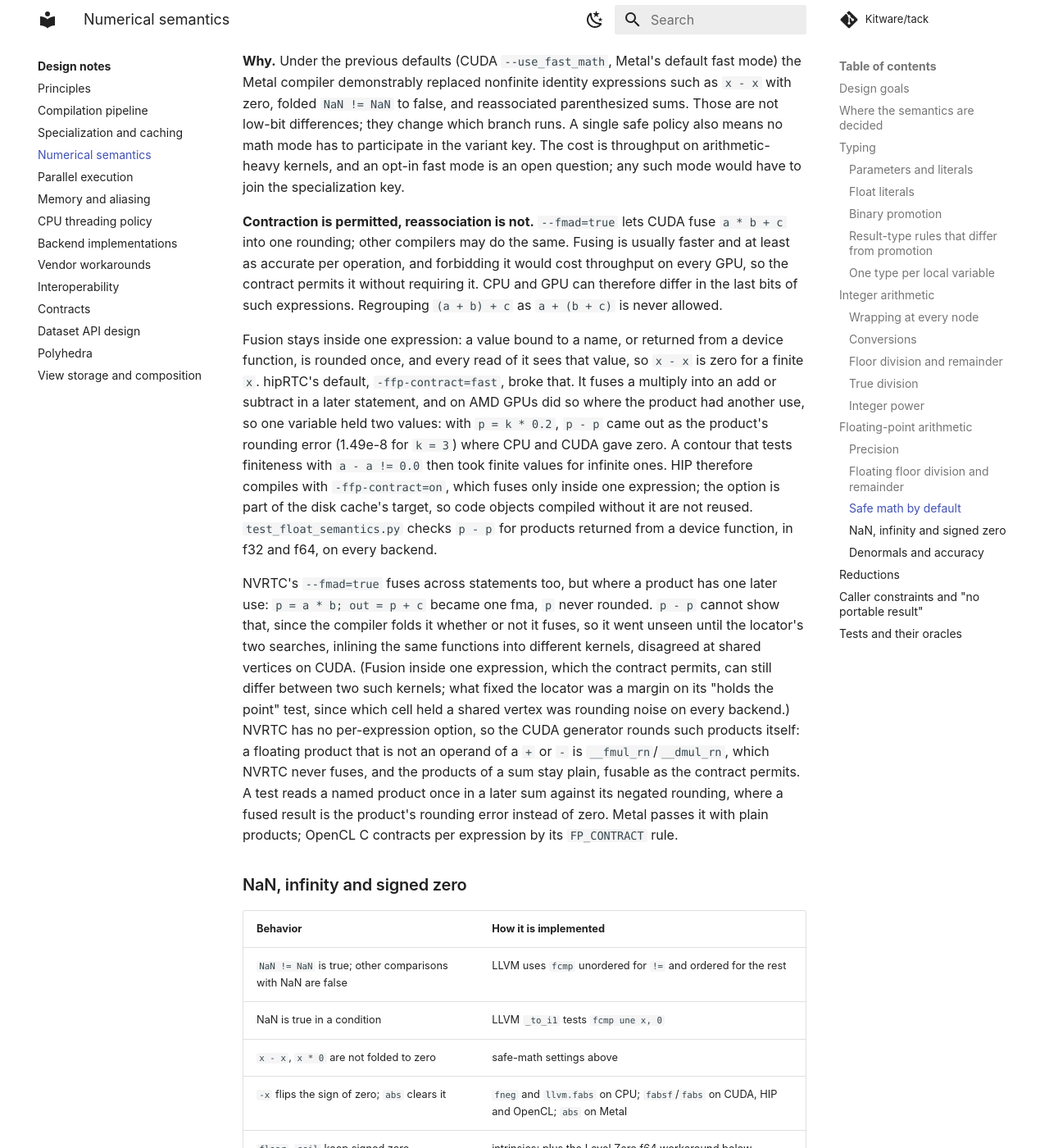
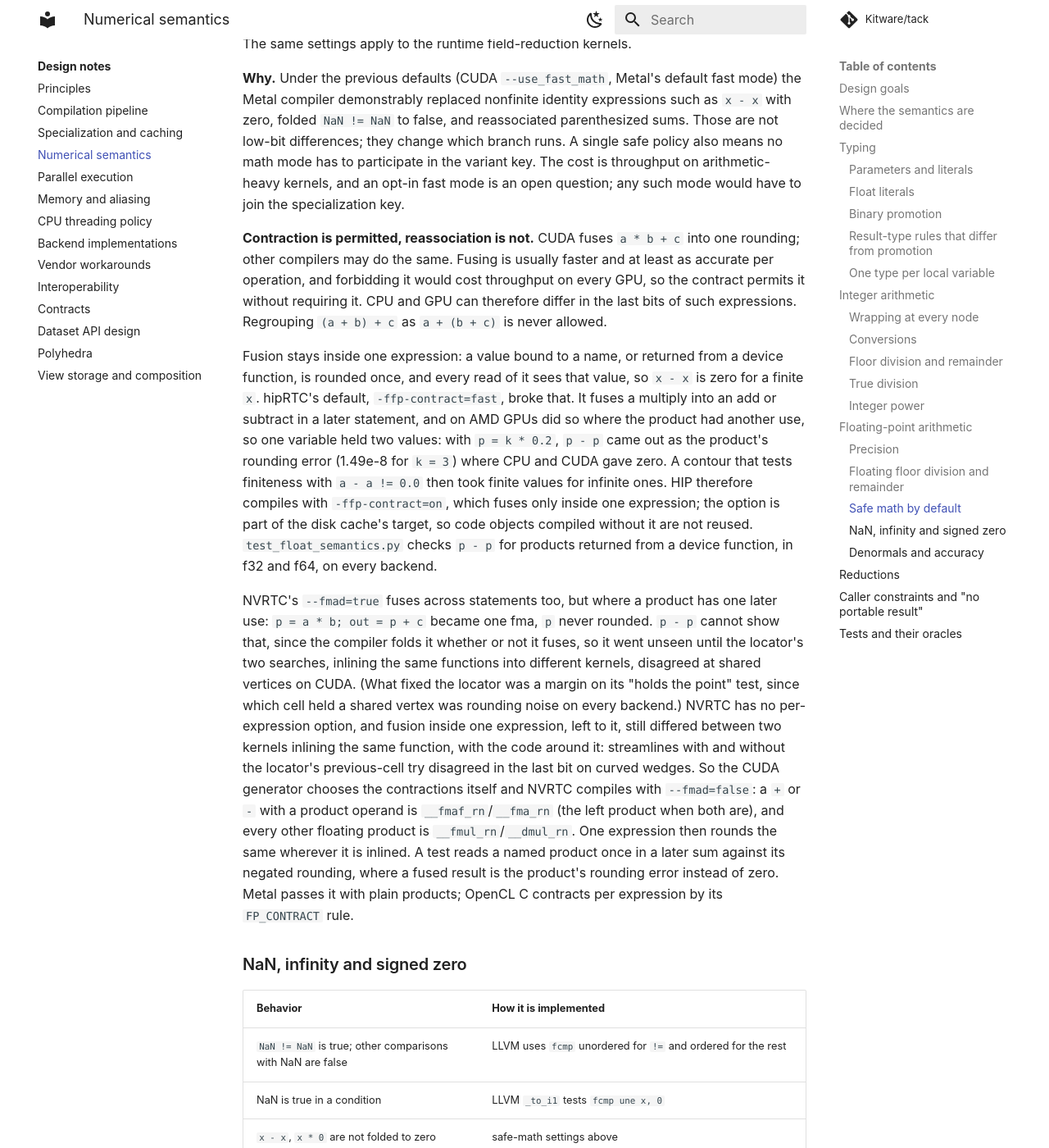
Before and after one commit to berkgeveci/tack, an MkDocs documentation site: the page built from docs/design/numerical-semantics.md, in a window 1280 px wide and 1400 px high, scrolled down 10932 px. Shown: the whole window at 82% size. Built offline with MkDocs 1.6.1 and Material for MkDocs 9.7.7, drawn with Linux system fonts in a browser that asks for light colours; comment, search, counter and statistics services are not loaded; the version menu is left out; some of the changed text lies outside the part shown.

Commit message:
CUDA: write permitted contractions as explicit fused multiply-adds
NVRTC's --fmad=true fused differently in two kernels inlining the same
function, depending on the code around it, so streamlines with and without the
locator's previous-cell try differed in the last bit on curved wedges. The
generator now chooses: a sum or difference with a product operand is
__fmaf_rn/__fma_rn, every other product __fmul_rn/__dmul_rn, and NVRTC runs
with --fmad=false.

```diff
--- a/docs/design/numerical-semantics.md
+++ b/docs/design/numerical-semantics.md
@@ -435,7 +435,7 @@ options:
 | Backend | Where | Setting |
 |---|---|---|
 | CPU | `codegen/llvm_gen.py` | no LLVM fast-math flags on any instruction |
-| CUDA | `runtime/cuda_backend.py`, `_compile_ptx` | `--ftz=false --prec-div=true --prec-sqrt=true --fmad=true`, no `--use_fast_math` |
+| CUDA | `runtime/cuda_backend.py`, `_compile_ptx` | `--ftz=false --prec-div=true --prec-sqrt=true --fmad=false`, no `--use_fast_math`; contractions written as `__fmaf_rn`/`__fma_rn` |
 | Metal | `runtime/metal.py`, `_compile_kernel` and `_get_reduce_pipeline` | `MTLCompileOptions.setFastMathEnabled_(False)` |
 | HIP | `runtime/hip_backend.py`, `_compile_code_object` | `_HIPRTC_OPTIONS`: `-ffp-contract=on` only; no unsafe or relaxed-math option |
 | Level Zero | `runtime/level_zero_backend.py` | `_OPENCL_OPTIONS`: `-cl-std=CL2.0 -cl-fp32-correctly-rounded-divide-sqrt` (f32 division and sqrt correctly rounded, as CUDA's `--prec-div`/`--prec-sqrt`); no relaxed-math option |
@@ -451,8 +451,8 @@ has to participate in the variant key. The cost is throughput on
 arithmetic-heavy kernels, and an opt-in fast mode is an open question; any
 such mode would have to join the specialization key.
 
-**Contraction is permitted, reassociation is not.** `--fmad=true` lets CUDA
-fuse `a * b + c` into one rounding; other compilers may do the same. Fusing
+**Contraction is permitted, reassociation is not.** CUDA fuses `a * b + c`
+into one rounding; other compilers may do the same. Fusing
 is usually faster and at least as accurate per operation, and forbidding it
 would cost throughput on every GPU, so the contract permits it without
 requiring it. CPU and GPU can therefore differ in the last bits of such
@@ -478,13 +478,16 @@ one later use: `p = a * b; out = p + c` became one fma, `p` never rounded.
 `p - p` cannot show that, since the compiler folds it whether or not it
 fuses, so it went unseen until the locator's two searches, inlining the
 same functions into different kernels, disagreed at shared vertices on
-CUDA. (Fusion inside one expression, which the contract permits, can
-still differ between two such kernels; what fixed the locator was a margin
-on its "holds the point" test, since which cell held a shared vertex was
-rounding noise on every backend.) NVRTC has no per-expression option, so the CUDA generator rounds such
-products itself: a floating product that is not an operand of a `+` or `-`
-is `__fmul_rn`/`__dmul_rn`, which NVRTC never fuses, and the products of a
-sum stay plain, fusable as the contract permits. A test reads a named
+CUDA. (What fixed the locator was a margin on its "holds the point" test,
+since which cell held a shared vertex was rounding noise on every backend.)
+NVRTC has no per-expression option, and fusion inside one expression, left to
+it, still differed between two kernels inlining the same function, with the
+code around it: streamlines with and without the locator's previous-cell try
+disagreed in the last bit on curved wedges. So the CUDA generator chooses
+the contractions itself and NVRTC compiles with `--fmad=false`: a `+` or `-`
+with a product operand is `__fmaf_rn`/`__fma_rn` (the left product when both
+are), and every other floating product is `__fmul_rn`/`__dmul_rn`. One
+expression then rounds the same wherever it is inlined. A test reads a named
 product once in a later sum against its negated rounding, where a fused
 result is the product's rounding error instead of zero. Metal passes it
 with plain products; OpenCL C contracts per expression by its `FP_CONTRACT`
```
Also changed, not shown: changelog.d/cuda-explicit-fma.md (added, +7 -0 lines), docs/design/backend-implementations.md (+1 -1 lines), docs/design/principles.md (+5 -4 lines), docs/design/vendor-workarounds.md (+1 -1 lines), docs/reference/language-contract.md (+3 -2 lines), 8 other files.
